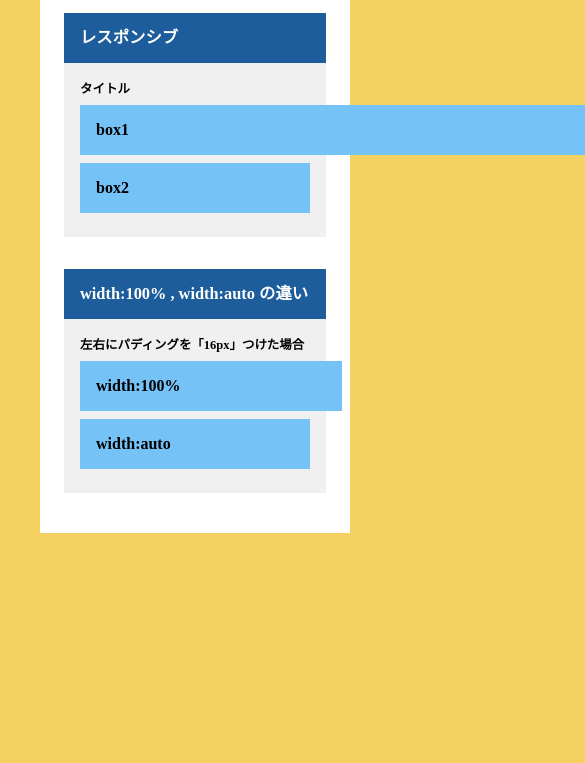
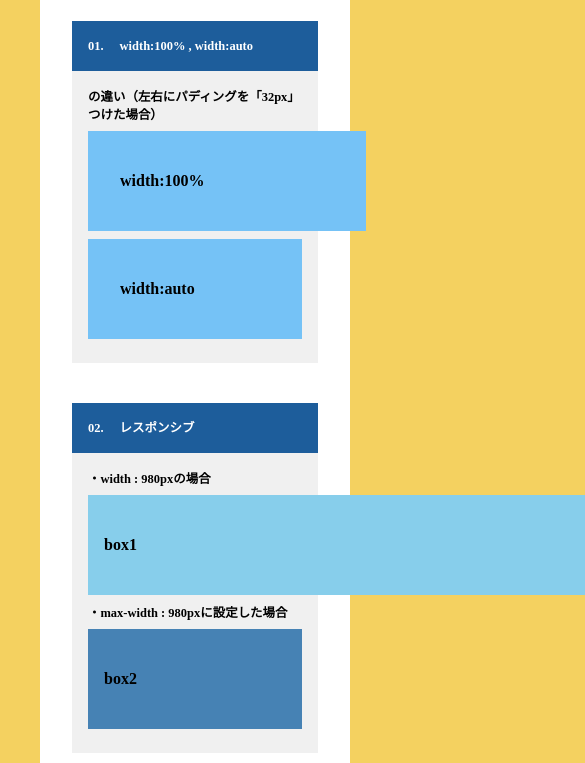
Before and after one commit to kusanohatsumi/WEBzemi, a plain HTML site: page index.html in a window 390 px wide. Shown: the part 81-844 px from the top of the page, 585 px wide, since content can reach past the window. Drawn offline with Linux system fonts and the light colour scheme.

Commit message:
feat:  responsive

```diff
--- a/index.html
+++ b/index.html
@@ -10,19 +10,29 @@
     <div class="wrapper">
       <h1>レスポンシブ</h1>
       <div class="container">
+        <h2>width:100% , width:auto</h2>
+        <div class="contents width">
+          <h3>の違い（左右にパディングを「32px」つけた場合）</h3>
+          <div class="widthItem full">width:100%</div>
+          <div class="widthItem auto">width:auto</div>
+        </div>
+      </div>
+      <div class="container">
         <h2>レスポンシブ</h2>
         <div class="contents">
-          <h3>タイトル</h3>
+          <h3>・width : 980pxの場合</h3>
           <div class="box box1">box1</div>
+          <h3>・max-width : 980pxに設定した場合</h3>
           <div class="box box2">box2</div>
         </div>
       </div>
       <div class="container">
-        <h2>width:100% , width:auto の違い</h2>
-        <div class="contents width">
-          <h3>左右にパディングを「16px」つけた場合</h3>
-          <div class="widthItem full">width:100%</div>
-          <div class="widthItem auto">width:auto</div>
+        <h2>コンテナクエリ（ブレークポイント:768px）</h2>
+        <div class="contents cq">
+          <h3>・メディアクエリ</h3>
+          <div class="box box3">box3</div>
+          <h3>・コンテナクエリ</h3>
+          <div class="box box4">box4</div>
         </div>
       </div>
     </div>
--- a/style.css
+++ b/style.css
@@ -19,8 +19,8 @@ h2 {
   height: 50px;
   display: flex;
   align-items: center;
-  font-size: clamp(1.6rem, 4.2vw, 2.4rem);
-  line-height: clamp(1.6rem, 4.2vw, 2.4rem);
+  font-size: clamp(1.2rem, 3.2vw, 2rem);
+  line-height: clamp(1.2rem, 3.2vw, 2rem);
 
   padding: 0 16px;
   color: #fff;
@@ -39,11 +39,18 @@ h3 {
 }
 
 .container {
-  max-width: 980px;
+  max-width: 100vw;
   width: auto;
-  margin: 16px;
+  margin: 24px;
   padding-bottom: 16px;
+  counter-increment: num;
 }
+
+.container > h2::before {
+  content: "0" counter(num) ".";
+  padding-right: 16px;
+}
+
 .contents {
   width: auto;
   padding: 16px;
@@ -53,21 +60,47 @@ h3 {
   margin: 8px 0;
   padding: 0 16px;
   width: auto;
-  line-height: 50px;
+  box-sizing: border-box;
+  line-height: 100px;
   background-color: #75c2f6;
   font-weight: bold;
 }
 .box1 {
-  width: 500px;
+  width: 980px;
+  background-color: skyblue;
 }
 .box2 {
-  max-width: 500px;
+  max-width: 980px;
+  background-color: steelblue;
+}
+
+/* コンテナクエリ */
+.cq {
+  /* 要素をコンテナにする */
+  /* container-type: inline-size;  インライン方向のサイズに応じる*/
+  /* container-type: size;         インライン方向・ブロック方向のサイズに応じる */
+  container-type: inline-size;
+}
+.box3,
+.box4 {
+  width: auto;
+  background-color: #ccc;
+}
+@media (max-width: 768px) {
+  .box3 {
+    background-color: pink;
+  }
+}
+@container (max-width:768px) {
+  .box4 {
+    background-color: palevioletred;
+  }
 }
 
 .widthItem {
   margin: 8px 0;
-  padding: 0 16px;
-  line-height: 50px;
+  padding: 0 32px;
+  line-height: 100px;
   background-color: #75c2f6;
   font-weight: bold;
 }
```
